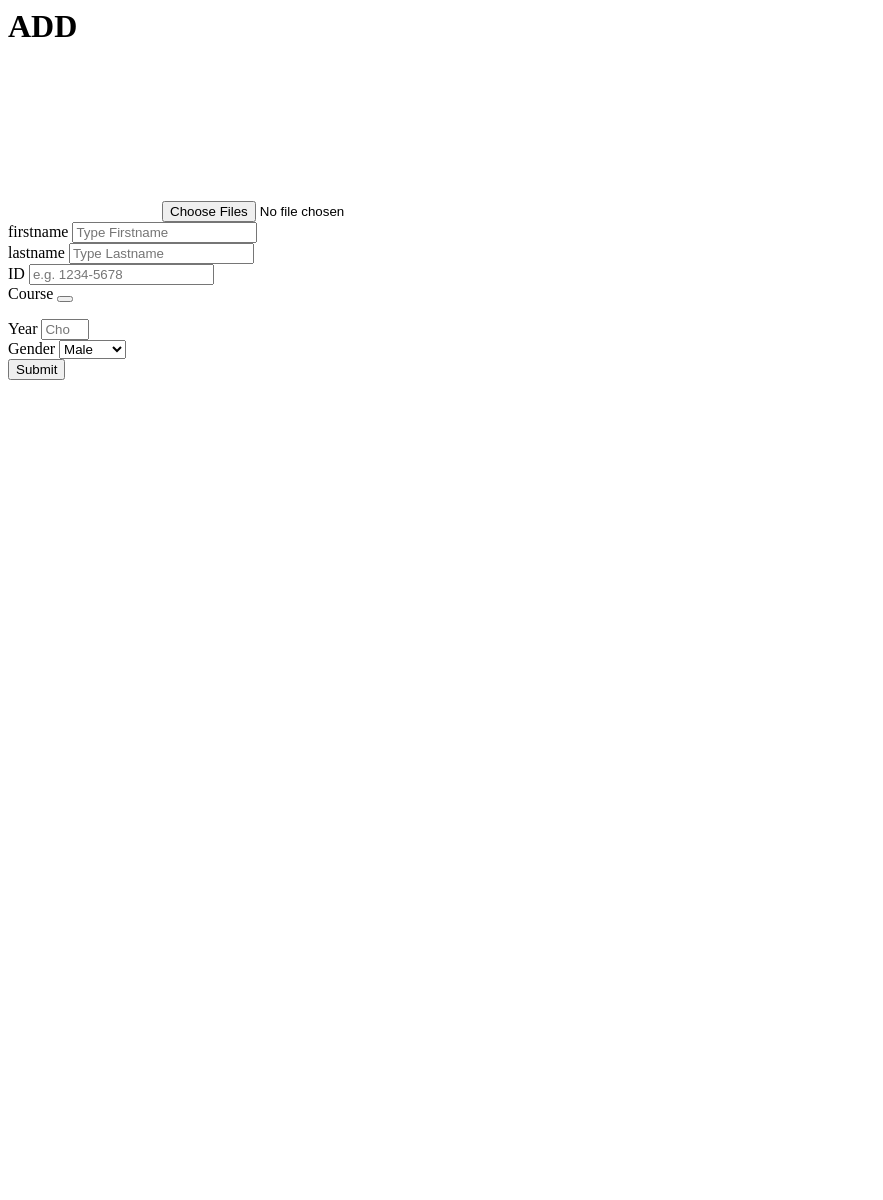
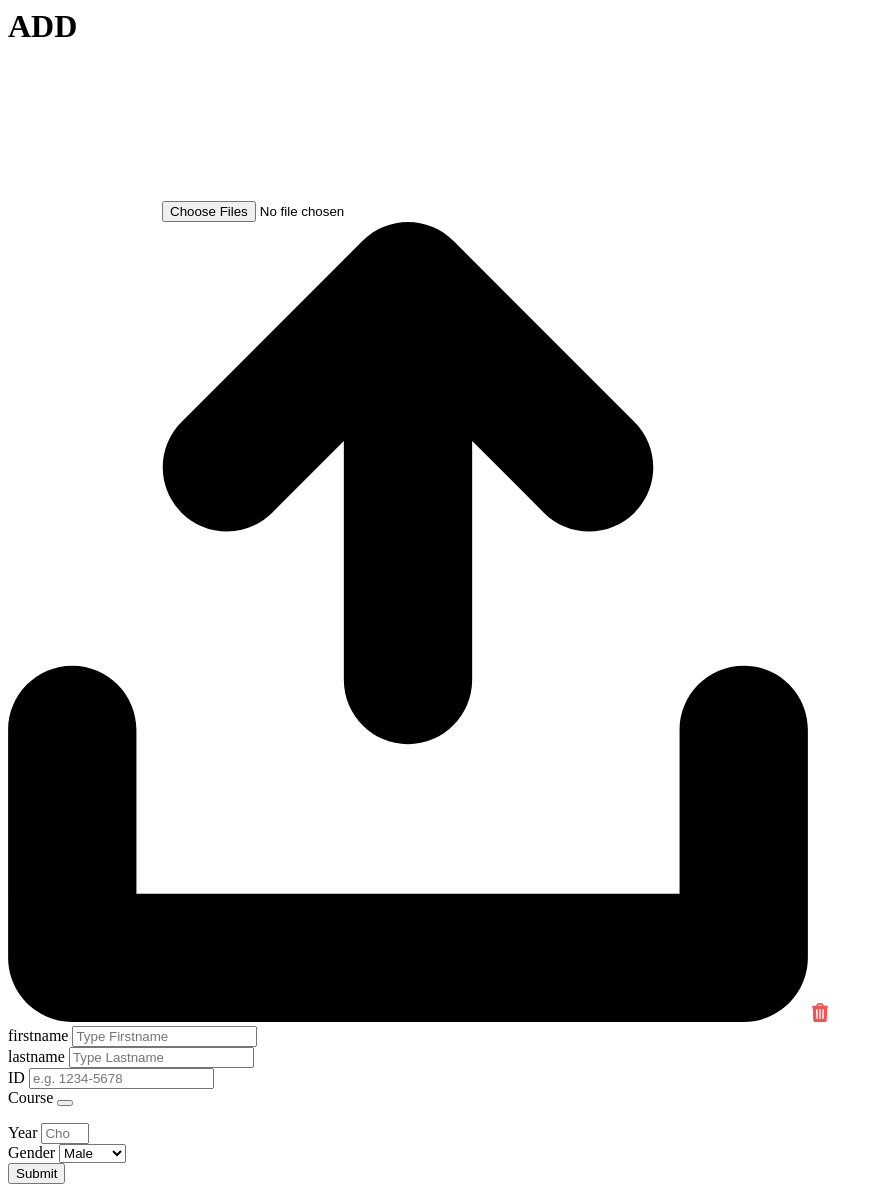
Before and after one commit to SuchWowEl/ssis-flask, a Flask app: template app/templates/student/edit.html in a window 1280 px wide. Shown: the whole page, without its empty margins (0-883 px from the left). Before the commit the page ends 380 px from the top, so only its background shows below. Run offline with Flask 3, Linux system fonts and the light colour scheme; the template is opened without the code that fills it, so the values that code supplies are empty; some libraries are stand-ins or nearby versions.

Commit message:
style: add upload/delete logos

```diff
--- a/app/templates/student/edit.html
+++ b/app/templates/student/edit.html
@@ -18,12 +18,19 @@
       <div class="h-5/6 w-full">
         <h1>{{'ADD' if info[0] == "" else 'EDIT'}}</h1>
         <div class="flex flex-row">
-          <div class="w-1/3 px-5 flex justify-center align-middle">
-            <div id="profile-image1" class="cursor-pointer border-solid bg-gray-500 rounded-md border-gray-500 border-2 min-w-[150px]">
+          <div class="w-1/3 px-5 flex flex-row justify-center align-middle">
+            <div id="profile-image1" class="mr-2 border-solid bg-gray-500 rounded-md border-gray-500 border-2 min-w-[150px]">
               <img alt="User Pic" id="profile-image" class="object-cover w-[150px] h-[150px]"
               src="{{img_url}}"
               height="150" width="150">
               <input id="profile-image-upload" accept="image/*" class="hidden" type="file" multiple="false">
+            </div>
+            <div class="h-full w-[40px] flex flex-col justify-around">
+              <img alt="Upload pic" id="upload-image" class="cursor-pointer object-cover w-full h-auto"
+              src="static/upload-sign.svg">
+              <img alt="Delete pic" id="delete-image" class="{{'cursor-pointer' if img_url != "static/default_pic.svg" else 'cursor-not-allowed'}}
+              object-cover w-full h-auto"
+              src="static/Delete-button.svg">
             </div>
           </div>
           <div class="w-2/3">
```
